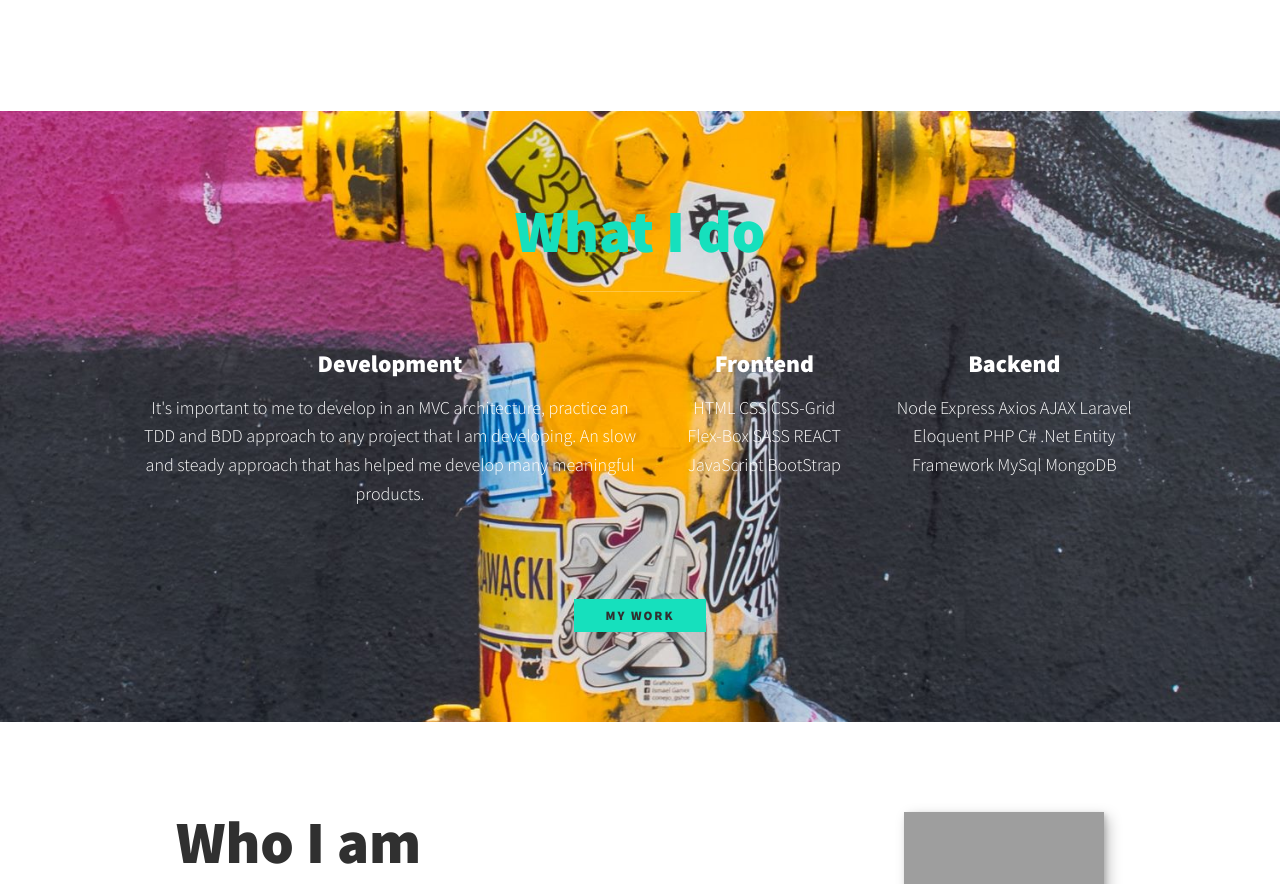
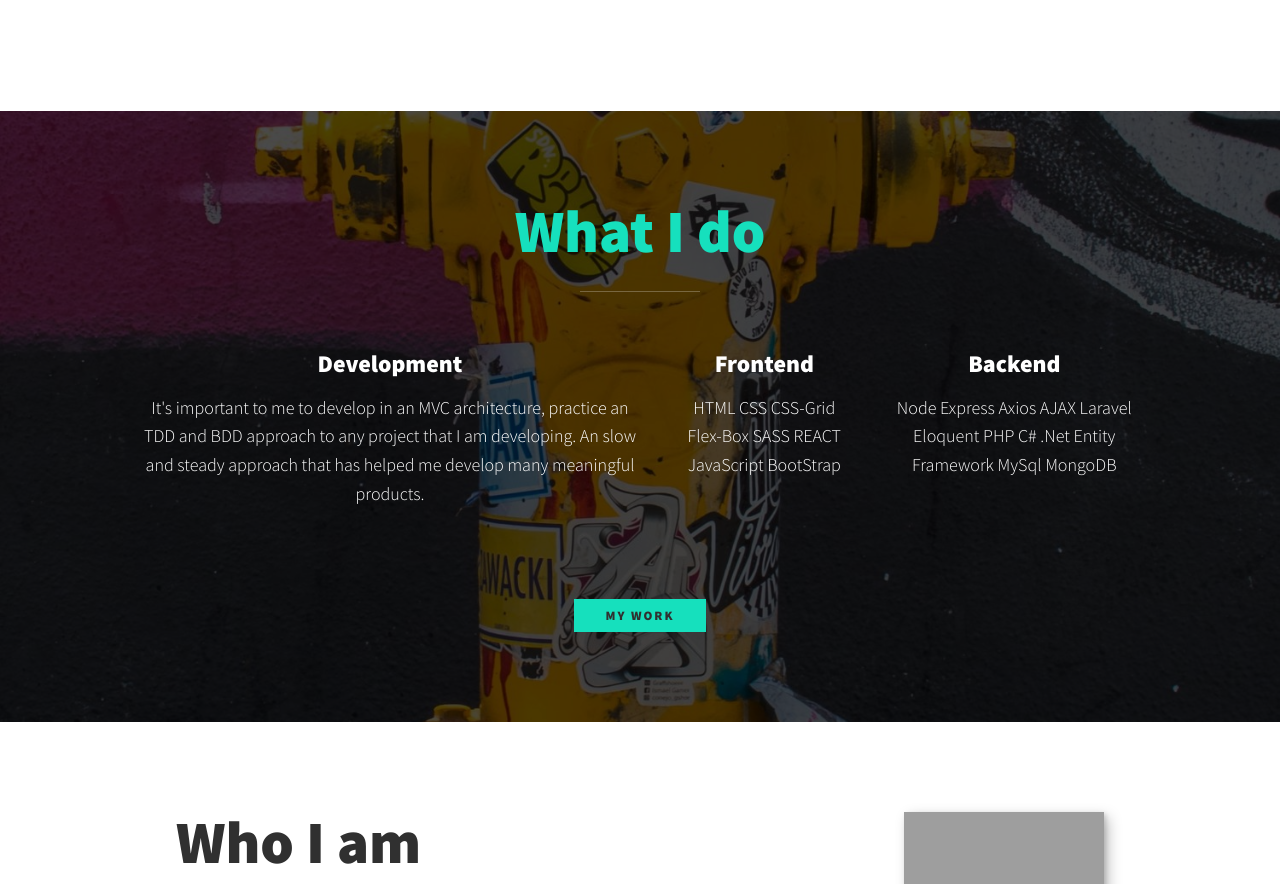
Before and after one commit to BradFabian/updated_portfolio, a plain HTML site: page index.html in a window 1280 px wide. Shown: the part 398-1282 px from the top of the page. Drawn offline with nearby package versions, Linux system fonts and the light colour scheme; grey boxes are pictures that could not be loaded.

Commit message:
darken image with gradient

```diff
--- a/css/style.css
+++ b/css/style.css
@@ -335,7 +335,8 @@ header {
 
 .my-services {
   background-color: var(--clr-dark);
-  background-image: url(../img/fireHydrant.jpg);
+  background-image: linear-gradient(rgba(0, 0, 0, 0.705), rgba(0, 0, 0, 0.705)),
+    url(../img/fireHydrant.jpg);
   background-size: cover;
   background-position: center;
   background-attachment: fixed;
```
